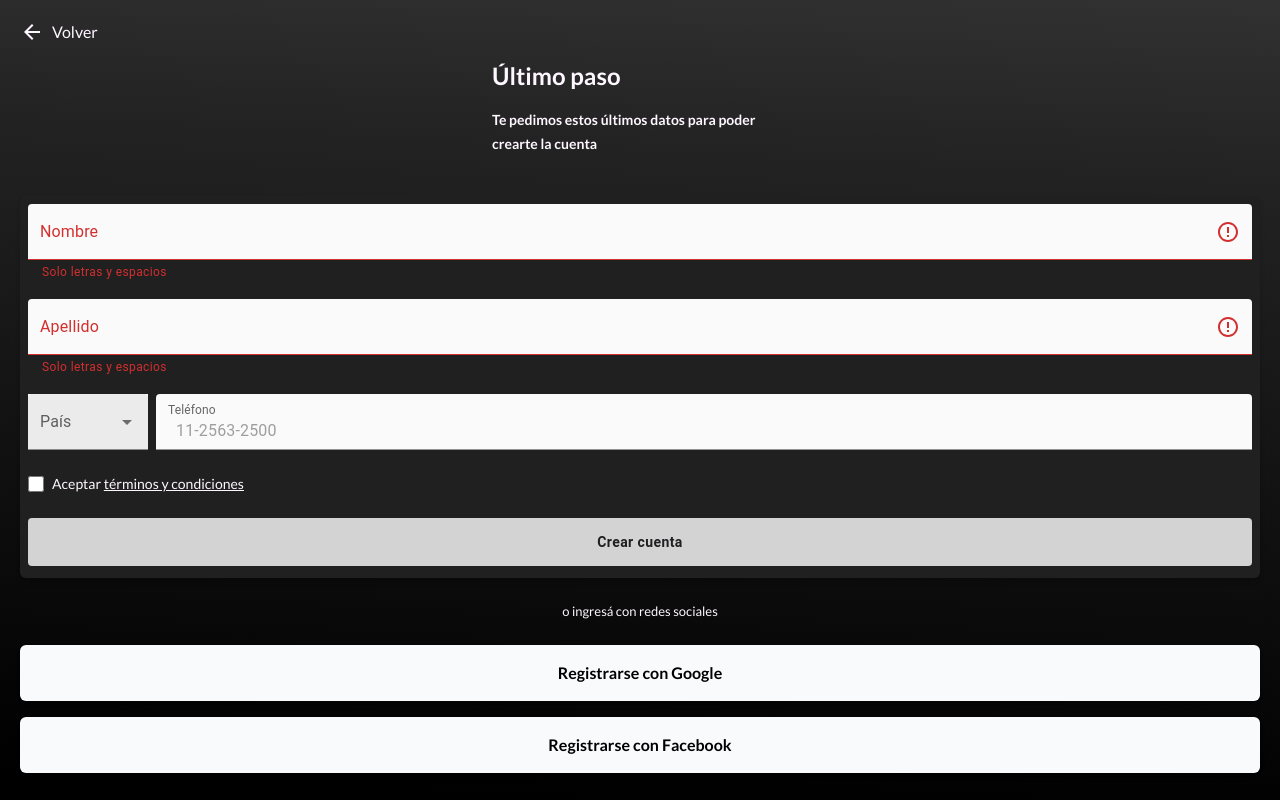
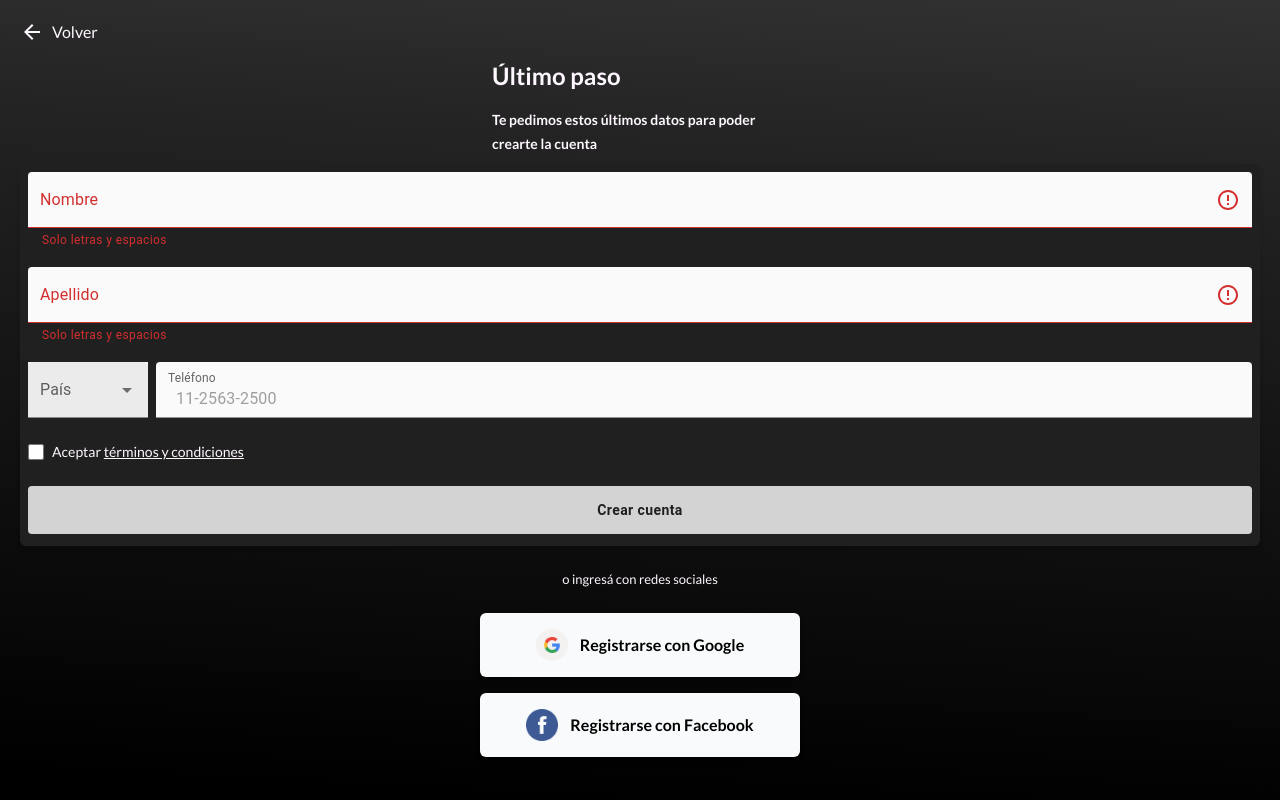
Before and after one commit to pguinazu/we-frontend, a Next.js app: page /auth/login-last-step in a window 1280 px wide. Built offline with nearby package versions, Linux system fonts and the light colour scheme; no server answers.

Commit message:
Adding google and facebook button funcionality and fixing typos

```diff
--- a/src/app/auth/login-last-step/page.tsx
+++ b/src/app/auth/login-last-step/page.tsx
@@ -7,8 +7,28 @@ import PopUp from '../../components/PopUp';
 import LoginPersonalInfoForm from '../../components/LoginPersonalInfoForm';
 import { useRouter } from 'next/navigation';
 import ArrowBackIcon from '@mui/icons-material/ArrowBack';
+import { authService } from '@/app/services/auth/authService';
 
 const LoginScreenLastStep = () => {
+
+  const handleGoogleLogin = async () => {
+    try {
+      const googleLoginUrl = await authService.loginWithGoogle();
+      window.location.href = googleLoginUrl; // Redirige a la URL de Google
+    } catch (error) {
+      console.error('Error al iniciar sesión con Google:', error);
+    }
+  };
+
+  const handleFacebookLogin = async () => {
+    try {
+      const facebookLoginUrl = await authService.loginWithFacebook();
+      window.location.href = facebookLoginUrl; // Redirige a la URL de Facebook
+    } catch (error) {
+      console.error('Error al iniciar sesión con Facebook:', error);
+    }
+  };
+
   const [showPopUp, setShowPopUp] = useState(false);
   const router = useRouter();
 
@@ -41,9 +61,43 @@ const LoginScreenLastStep = () => {
         o ingresá con redes sociales
       </div>
 
-      <div className="flex flex-col gap-4 w-full">
-        <Button label="Registrarse con Google" onClick={() => {}} fullWidth />
-        <Button label="Registrarse con Facebook" onClick={() => {}} fullWidth />
+      {/* Botones de redes sociales */}
+      <div className="flex flex-col gap-4 w-full max-w-xs">
+        <Button
+          label={
+            <div className="flex items-center justify-center gap-3 h-full">
+              <img
+                src="/icons/Google.png"
+                alt="Google Icon"
+                className="w-8 h-8"
+              />
+              <span className="text-[16px] leading-none">
+                Registrarse con Google
+              </span>
+            </div>
+          }
+          onClick={handleGoogleLogin}
+          fullWidth
+          className="flex items-center justify-center"
+        />
+
+        <Button
+          label={
+            <div className="flex items-center justify-center gap-3 h-full">
+              <img
+                src="/icons/Facebook.png"
+                alt="Facebook Icon"
+                className="w-8 h-8"
+              />
+              <span className="text-[16px] leading-none">
+                Registrarse con Facebook
+              </span>
+            </div>
+          }
+          onClick={handleFacebookLogin}
+          fullWidth
+          className="flex items-center justify-center"
+        />
       </div>
 
       {showPopUp && (
--- a/src/app/auth/login-manual/page.tsx
+++ b/src/app/auth/login-manual/page.tsx
@@ -11,6 +11,25 @@ import { useLogin } from '@/app/contexts/LogInContext';
 import { authService } from '@/app/services/auth/authService';
 
 const LoginPage = () => {
+
+  const handleGoogleLogin = async () => {
+    try {
+      const googleLoginUrl = await authService.loginWithGoogle();
+      window.location.href = googleLoginUrl; // Redirige a la URL de Google
+    } catch (error) {
+      console.error('Error al iniciar sesión con Google:', error);
+    }
+  };
+
+  const handleFacebookLogin = async () => {
+    try {
+      const facebookLoginUrl = await authService.loginWithFacebook();
+      window.location.href = facebookLoginUrl; // Redirige a la URL de Facebook
+    } catch (error) {
+      console.error('Error al iniciar sesión con Facebook:', error);
+    }
+  };
+
   const { loginData, setLoginData } = useLogin();
   const [showPassword, setShowPassword] = useState(false);
   const [rememberMe, setRememberMe] = useState(false);
@@ -53,7 +72,7 @@ const LoginPage = () => {
     >
       {/* Encabezado */}
       <div className="w-full max-w-xs mb-4">
-        <div className="flex items-center gap-3 mb-2 px-2 pt-7">
+        <div className="flex items-center gap-3 mb-2 px-2 pt-9">
           <img src="/icons/WeIcon.png" alt="We Icon" className="w-8 h-8" />
           <Title text="Iniciar sesión" textAlign="left" />
         </div>
@@ -150,7 +169,7 @@ const LoginPage = () => {
               </span>
             </div>
           }
-          onClick={() => {}}
+          onClick={handleGoogleLogin}
           fullWidth
           className="flex items-center justify-center"
         />
@@ -168,7 +187,7 @@ const LoginPage = () => {
               </span>
             </div>
           }
-          onClick={() => {}}
+          onClick={handleFacebookLogin}
           fullWidth
           className="flex items-center justify-center"
         />
--- a/src/app/auth/login/page.tsx
+++ b/src/app/auth/login/page.tsx
@@ -27,10 +27,11 @@ export default function LoginPage() {
   };
 
   return (
-    <main className="flex flex-col items-center justify-start min-h-screen text-white p-4 mt-3">
+    <main className="flex flex-col items-center justify-start min-h-screen text-white  mt-3">
       {/* Encabezado */}
       <div className="w-full max-w-xs mb-4">
-        <div className="w-full mb-4">
+        <div className="flex items-center gap-3 mb-2 px-3 pt-7">
+          <img src="/icons/WeIcon.png" alt="We Icon" className="w-8 h-8" />
           <Title text="Bienvenido a WƐ" textAlign="left" />
         </div>
         <div className="w-full">
@@ -52,16 +53,39 @@ export default function LoginPage() {
       {/* Botones de redes sociales */}
       <div className="flex flex-col gap-4 w-full max-w-xs">
         <Button
-          label="Registrarse con Google"
+          label={
+            <div className="flex items-center justify-center gap-3 h-full">
+              <img
+                src="/icons/Google.png"
+                alt="Google Icon"
+                className="w-8 h-8"
+              />
+              <span className="text-[16px] leading-none">
+                Registrarse con Google
+              </span>
+            </div>
+          }
           onClick={handleGoogleLogin}
           fullWidth
-          className="bg-white text-[#202020]"
+          className="flex items-center justify-center"
         />
+
         <Button
-          label="Registrarse con Facebook"
+          label={
+            <div className="flex items-center justify-center gap-3 h-full">
+              <img
+                src="/icons/Facebook.png"
+                alt="Facebook Icon"
+                className="w-8 h-8"
+              />
+              <span className="text-[16px] leading-none">
+                Registrarse con Facebook
+              </span>
+            </div>
+          }
           onClick={handleFacebookLogin}
           fullWidth
-          className="bg-[#3B5998] text-white"
+          className="flex items-center justify-center"
         />
       </div>
     </main>
--- a/src/app/components/LoginPersonalInfoForm.tsx
+++ b/src/app/components/LoginPersonalInfoForm.tsx
@@ -46,7 +46,7 @@ const LoginPersonalInfoForm: React.FC = () => {
   const isFormValid = isNameValid && isLastNameValid ; //agregar validacion isPhoneValid, revisando regla segun autocomplete de codigo de area
 
   return (
-    <div className="relative mt-10 w-full h-auto bg-[#202020] shadow-md rounded-md flex flex-col gap-6 p-2 pb-3">
+    <div className="relative mt-2 w-full h-auto bg-[#202020] shadow-md rounded-md flex flex-col gap-6 p-2 pb-3">
       <div className="flex flex-col gap-4">
         <TextField
           label="Nombre"
```
